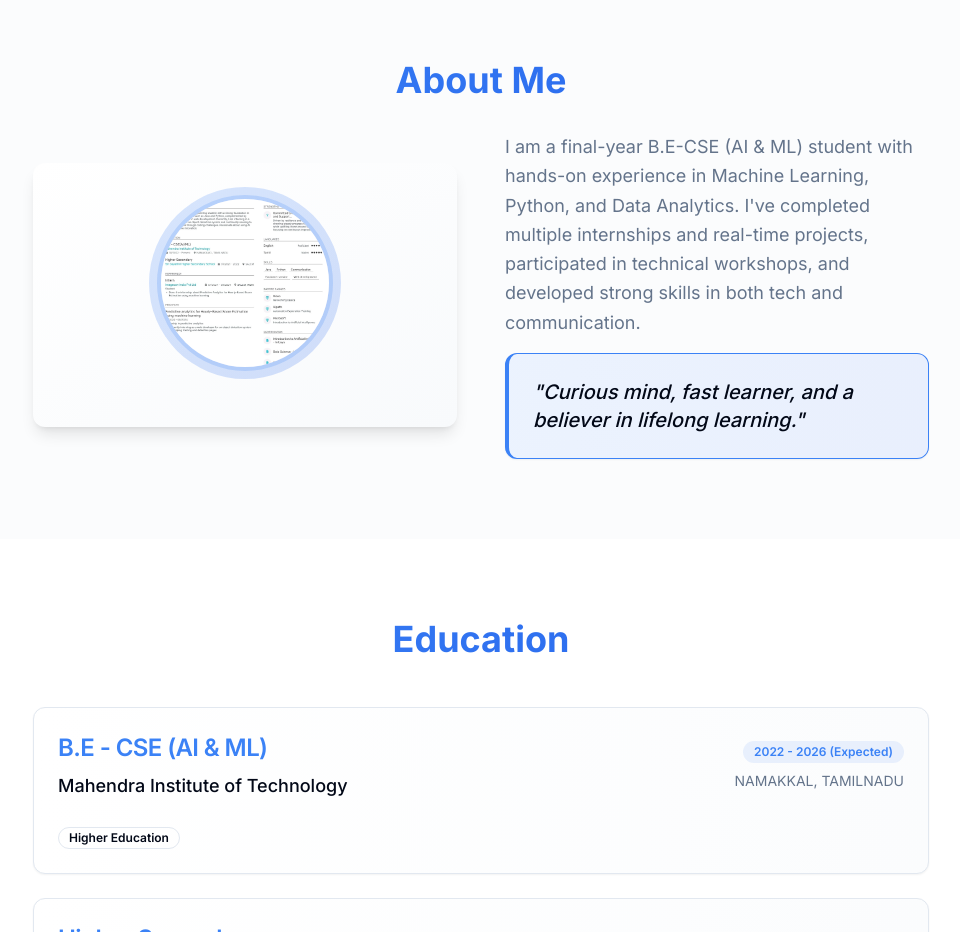
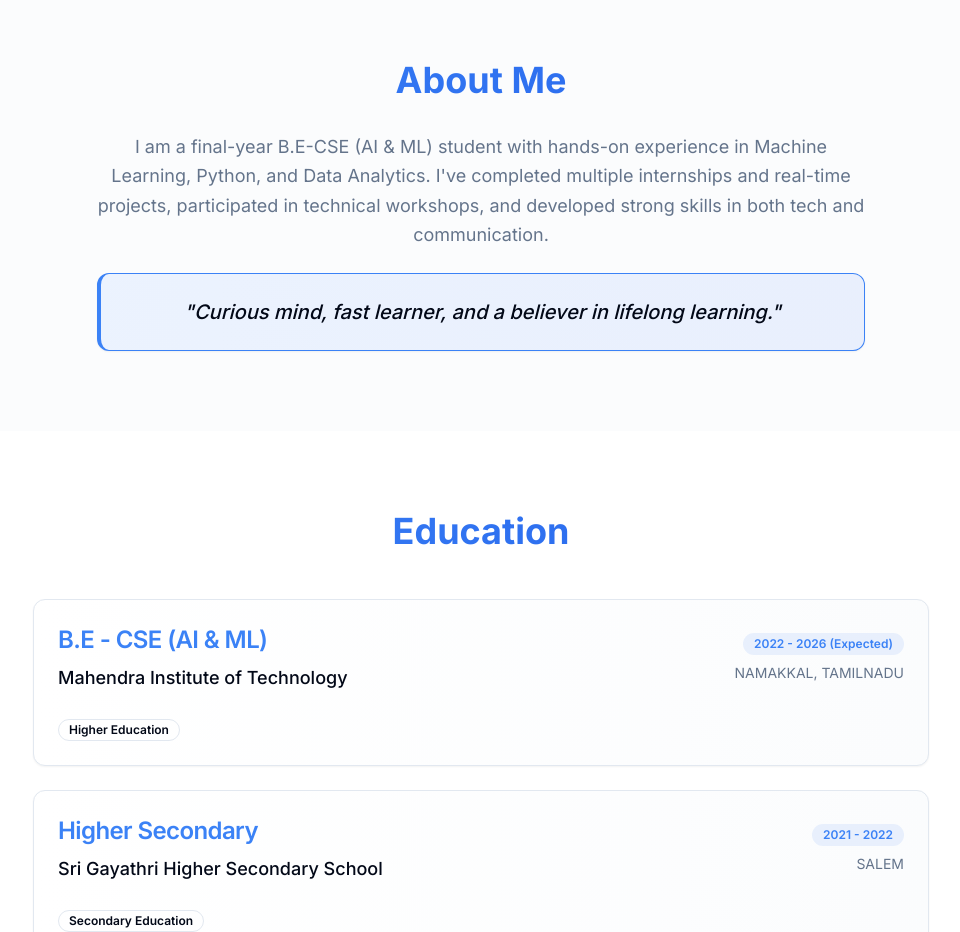
Before and after one commit to 101navin/naveen-k-portfolio, a React (Vite) app: page / in a window 1280 px wide. Shown: the part 820-1752 px from the top of the page, without its empty margins (159-1119 px from the left). Built offline with nearby package versions, Linux system fonts and the light colour scheme.

Commit message:
Remove profile image
Removes the profile image from the About Me section in the portfolio.

```diff
--- a/src/components/About.tsx
+++ b/src/components/About.tsx
@@ -10,23 +10,8 @@ const About = () => {
             About Me
           </h2>
 
-          <div className="grid md:grid-cols-2 gap-12 items-center">
+          <div className="max-w-3xl mx-auto">
             <div className="space-y-6">
-              <Card className="p-6 bg-gradient-to-br from-background to-muted/50 border-0 shadow-lg">
-                <CardContent className="p-0">
-                  <div className="w-48 h-48 mx-auto mb-6 rounded-full bg-gradient-to-br from-primary/20 to-blue-600/20 flex items-center justify-center">
-                    <img
-                      src="/lovable-uploads/aad05d85-b6a4-4a54-9cd7-2242525fb642.png"
-                      alt="Naveen K - Profile"
-                      className="w-44 h-44 rounded-full object-cover border-4 border-primary/20"
-                    />
-                  </div>
-                </CardContent>
-              </Card>
-            </div>
-
-            <div className="text-left space-y-6">
-              <div className="space-y-4">
               <p className="text-lg text-muted-foreground leading-relaxed">
                 I am a final-year B.E-CSE (AI & ML) student with hands-on experience in Machine Learning, Python, and Data Analytics. I've completed multiple internships and real-time projects, participated in technical workshops, and developed strong skills in both tech and communication.
               </p>
@@ -40,7 +25,6 @@ const About = () => {
           </div>
         </div>
       </div>
-      </div>
     </section>
   );
 };
```
Lines whose indentation alone changed are shown as unchanged.
